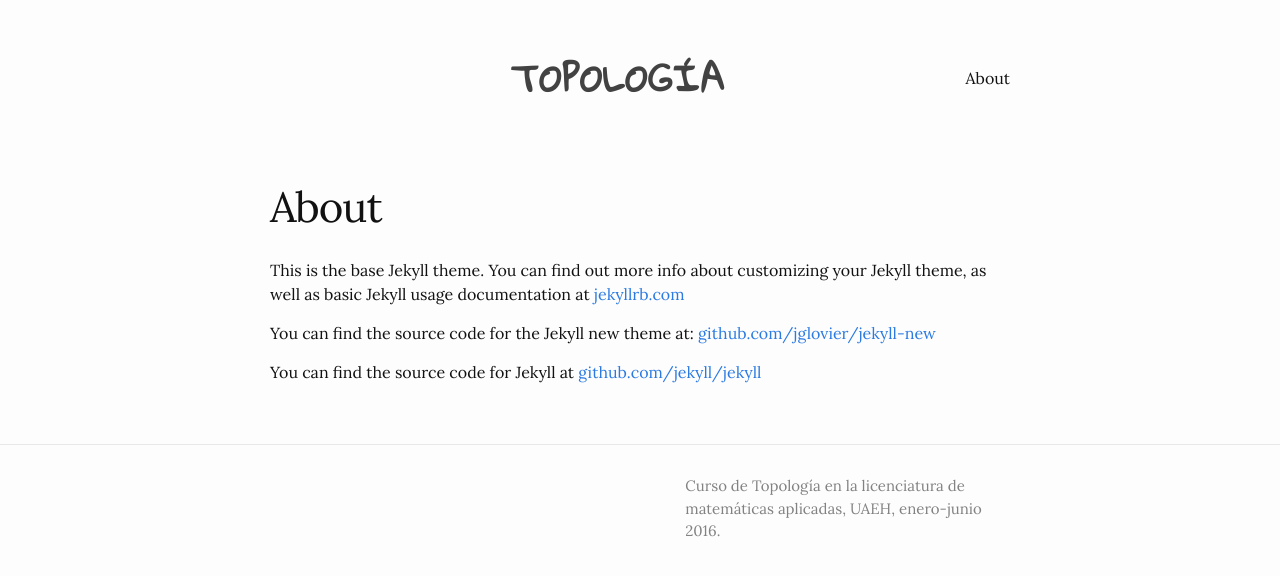
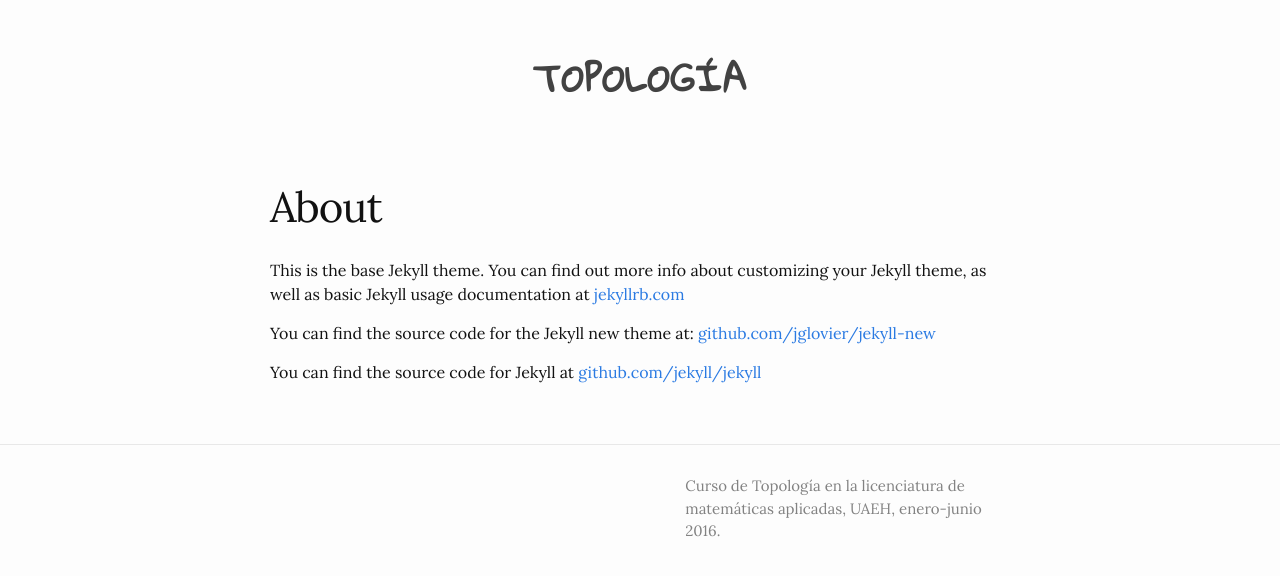
Before and after one commit to rvf0068/topologia, a Jekyll site: the page built from about.md, in a window 1280 px wide. Shown: the top 576 px of the page. Built offline with Jekyll 4.4.1, drawn with Linux system fonts in a browser that asks for light colours.

Commit message:
Remove list of pages from header

```diff
--- a/_includes/header.html
+++ b/_includes/header.html
@@ -13,13 +13,13 @@
         </svg>
       </a>
 
-      <div class="trigger">
-        {% for page in site.pages %}
-          {% if page.title %}
-          <a class="page-link" href="{{ page.url | prepend: site.baseurl }}">{{ page.title }}</a>
-          {% endif %}
-        {% endfor %}
-      </div>
+      <!-- <div class="trigger"> -->
+      <!--   {% for page in site.pages %} -->
+      <!--     {% if page.title %} -->
+      <!--     <a class="page-link" href="{{ page.url | prepend: site.baseurl }}">{{ page.title }}</a> -->
+      <!--     {% endif %} -->
+      <!--   {% endfor %} -->
+      <!-- </div> -->
     </nav>
 
   </div>
```
